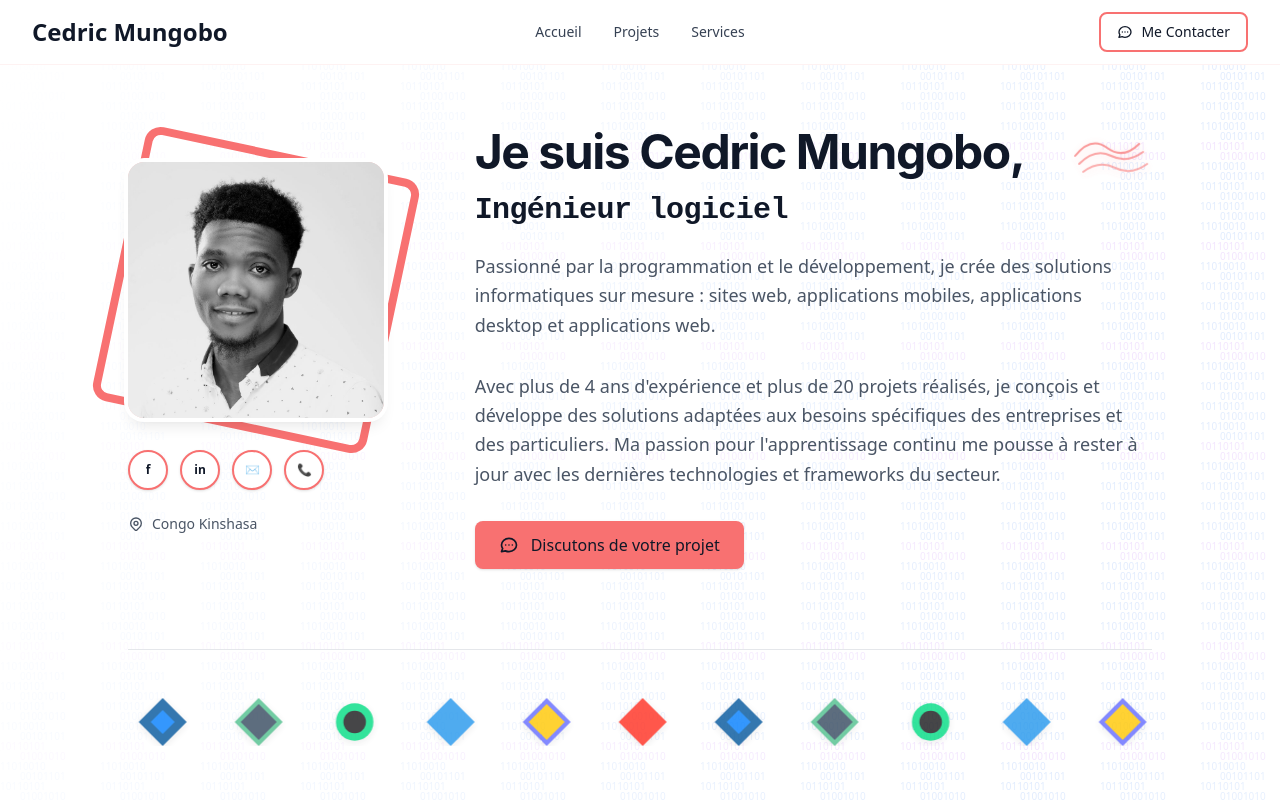
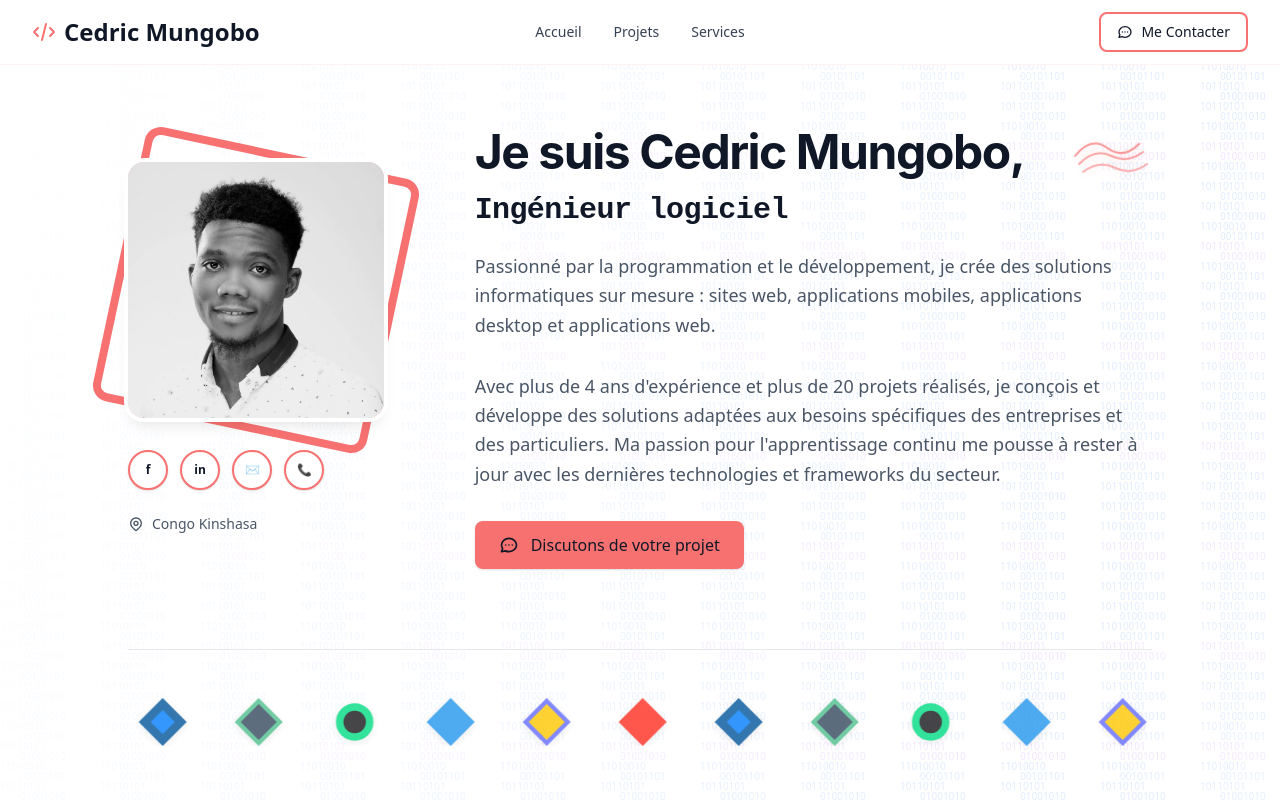
Before and after one commit to cedric-mungobo/cedric.mungobo, a Nuxt app: page / in a window 1280 px wide. Shown: the top 800 px of the page. Built offline with nearby package versions, Linux system fonts and the light colour scheme.

Commit message:
Update default layout styles: removed opacity from background gradient for improved visual consistency and clarity.

```diff
--- a/app/layouts/default.vue
+++ b/app/layouts/default.vue
@@ -2,7 +2,7 @@
   <div class="min-h-screen  relative">
     <!-- Background Pattern -->
     <div class="absolute inset-0">
-      <div class="absolute inset-0 opacity-[0.15] dark:opacity-[0.1]">
+      <div class="absolute inset-0 opacity-[0.15]">
         <svg width="100%" height="100%" xmlns="http://www.w3.org/2000/svg">
           <pattern id="binary-pattern" x="0" y="0" width="100" height="100" patternUnits="userSpaceOnUse">
             <text x="0" y="10" font-size="10" fill="#3b82f6">10110101</text>
@@ -19,7 +19,7 @@
           <rect width="100%" height="100%" fill="url(#binary-pattern)" />
         </svg>
       </div>
-      <div class="absolute inset-0 bg-gradient-to-br from-white via-white/0 to-white dark:from-gray-950 dark:via-gray-950/0 dark:to-gray-950" />
+      <div class="absolute inset-0 bg-gradient-to-br from-white via-white/0 to-white" />
     </div>
 
     <!-- Navigation -->
@@ -27,8 +27,11 @@
       <div class="max-w-7xl mx-auto px-4 sm:px-6 lg:px-8">
         <div class="flex justify-between items-center h-16 w-full">
           <!-- Name  -->
-          <div class="text-lg sm:text-xl md:text-2xl font-bold text-gray-900 shrink-0 z-10">
-            Cedric Mungobo
+          <div class="flex items-center gap-2 text-lg sm:text-xl md:text-2xl font-bold text-gray-900 shrink-0 z-10">
+            <svg class="w-5 h-5 sm:w-6 sm:h-6 text-primary-400" fill="none" stroke="currentColor" viewBox="0 0 24 24">
+              <path stroke-linecap="round" stroke-linejoin="round" stroke-width="2" d="M10 20l4-16m4 4l4 4-4 4M6 16l-4-4 4-4"></path>
+            </svg>
+            <span>Cedric Mungobo</span>
           </div>
 
           <!-- Center: Navigation Links (desktop only) -->
```
